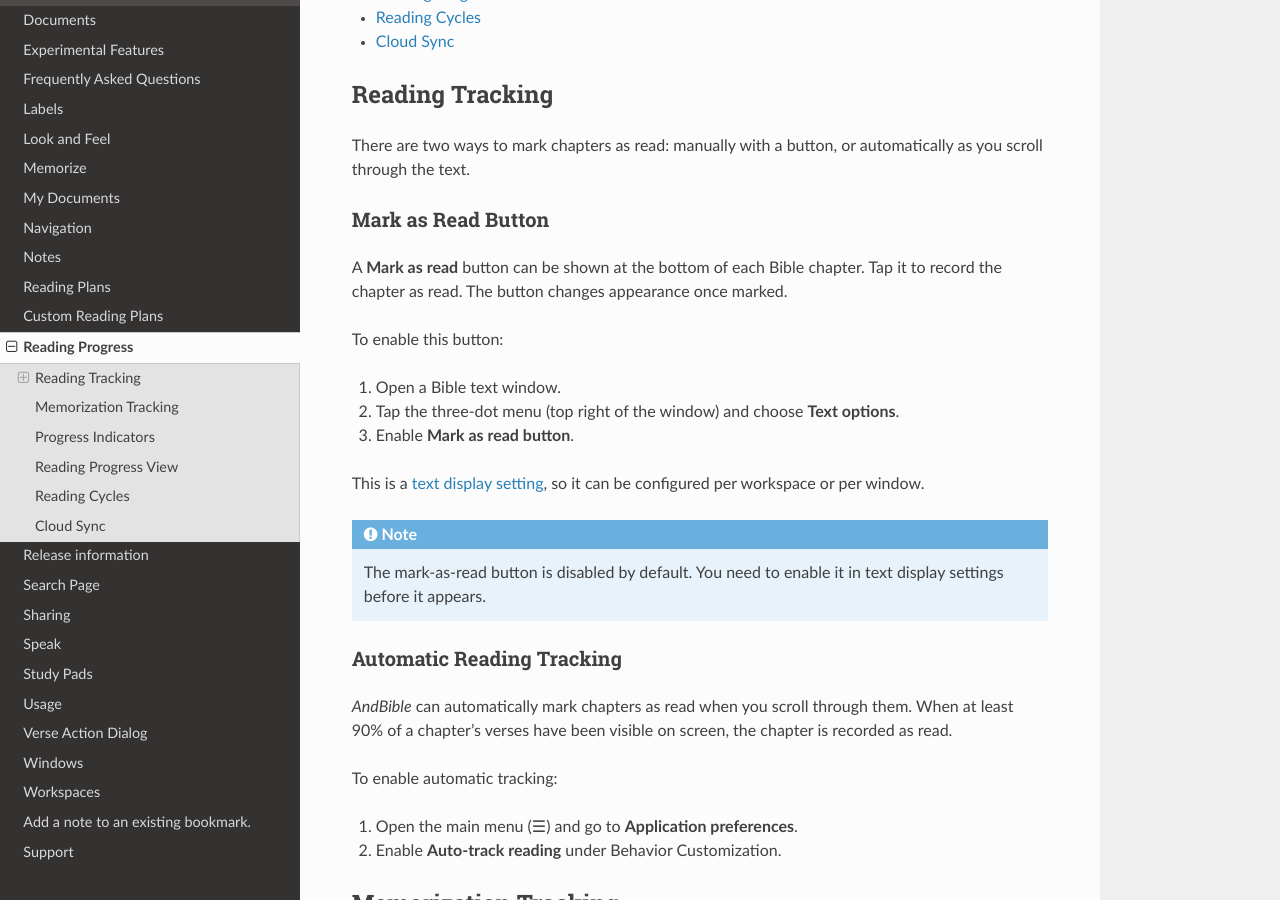
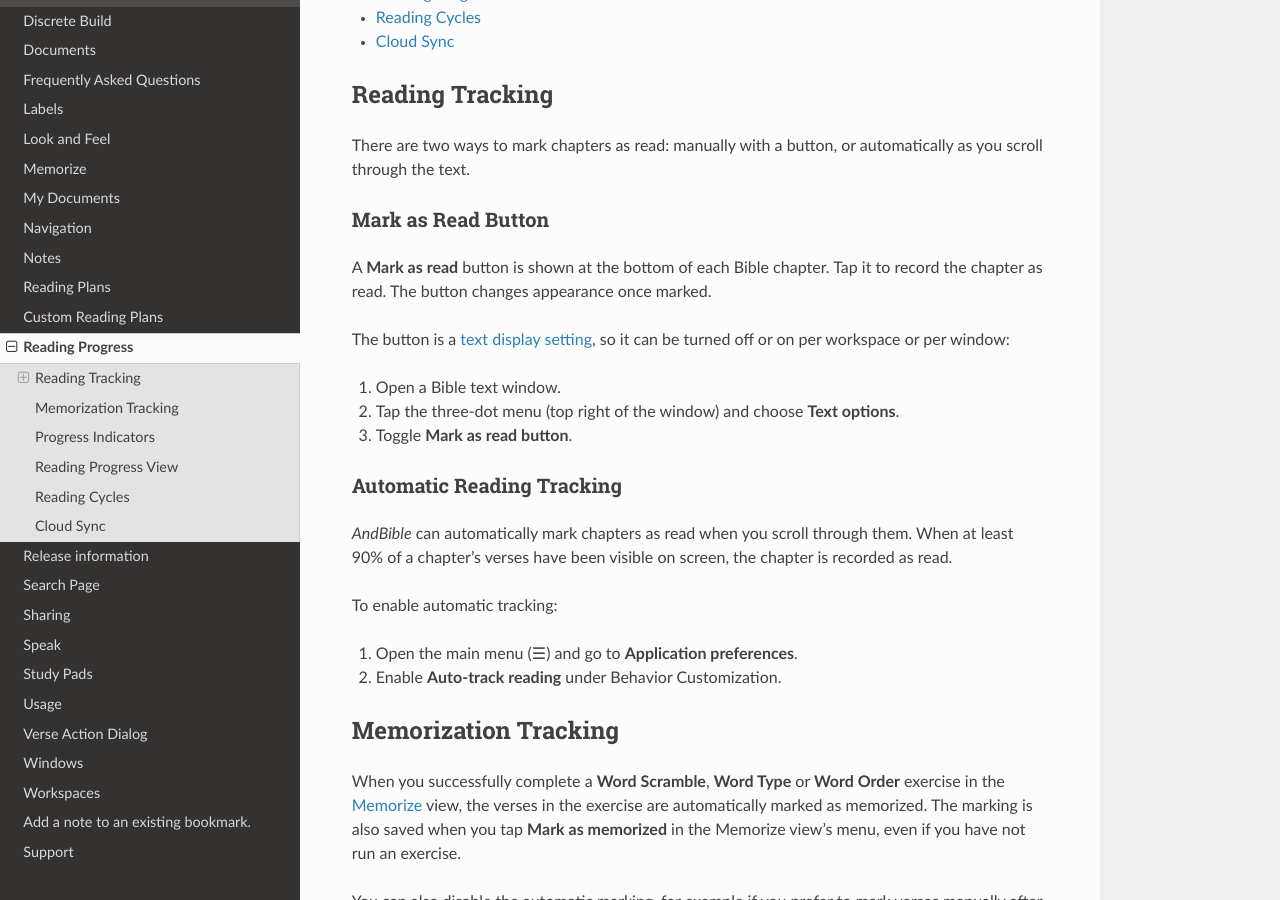
Before and after one commit to AndBible/docs, a Sphinx documentation site: the page built from docs/source/reading_progress.rst, in a window 1280 px wide and 900 px high, scrolled down 406 px. Built offline with Sphinx 7.4.7 and the Read the Docs theme 3.1.0, drawn with Linux system fonts in a browser that asks for light colours; pages that are not in the unit, such as notebooks, are missing from menus.

Commit message:
Fix docs inaccuracies surfaced during phase 3 implementation
ai.rst:
- Drop Strong's Annotation from the built-in prompt list (the
  STRONGS_ANNOTATION_ID exists in code but the prompt itself has
  been removed; only an orphan id constant remains).
- Drop the note about internal test prompts -- they are not user
  facing and don't belong in user docs.
- Rewrite "Refreshing Available Models" to "Available Models":
  the model list is fetched automatically when a provider is added
  (Easy Setup or the provider creation flow); there is no manual
  "Refresh" action in the AI Models screen.
- Clarify Read Tools: read tools have no runtime permission prompt,
  but they can be disabled globally or per prompt to keep the AI
  away from specific data (e.g. bookmarks). Update Permissions
  note accordingly.
- Remove the Cache subsection entirely. The standalone result-cache
  feature was deprecated and removed; the only remaining
  cache-related thing is provider-side prompt caching, which is now
  mentioned only in Cost Tracking's token-count description.
- Drop the "cache prevents duplicate API calls" tip from Reducing
  Costs.
- Drop the orphaned "local AI result cache" bullet from Cloud Sync's
  not-synced list.

reading_progress.rst:
- Fix incorrect claim that the Mark as read button is disabled by
  default. WorkspaceEntities ships it as enabled (defaultValue
  true), so reword the section to describe toggling rather than
  enabling for the first time.

index.rst:
- Remove the experimental_features toctree entry; the page itself
  is deleted in this commit as the content is obsolete.

```diff
--- a/docs/source/index.rst
+++ b/docs/source/index.rst
@@ -29,7 +29,6 @@
    customisation/index
    discrete_build
    documents
-   experimental_features
    faq
    labels
    look_and_feel
--- a/docs/source/reading_progress.rst
+++ b/docs/source/reading_progress.rst
@@ -17,22 +17,15 @@
 Mark as Read Button
 ^^^^^^^^^^^^^^^^^^^
 
-A **Mark as read** button can be shown at the bottom of each Bible chapter. Tap it to
+A **Mark as read** button is shown at the bottom of each Bible chapter. Tap it to
 record the chapter as read. The button changes appearance once marked.
 
-To enable this button:
+The button is a :doc:`text display setting <look_and_feel>`, so it can be turned
+off or on per workspace or per window:
 
 #. Open a Bible text window.
 #. Tap the three-dot menu (top right of the window) and choose **Text options**.
-#. Enable **Mark as read button**.
-
-This is a :doc:`text display setting <look_and_feel>`, so it can be configured per
-workspace or per window.
-
-.. note::
-
-   The mark-as-read button is disabled by default. You need to enable it in text
-   display settings before it appears.
+#. Toggle **Mark as read button**.
 
 Automatic Reading Tracking
 ^^^^^^^^^^^^^^^^^^^^^^^^^^
```
Also changed, not shown: docs/source/ai.rst (+29 -58 lines), docs/source/experimental_features.rst (deleted, +0 -70 lines).
